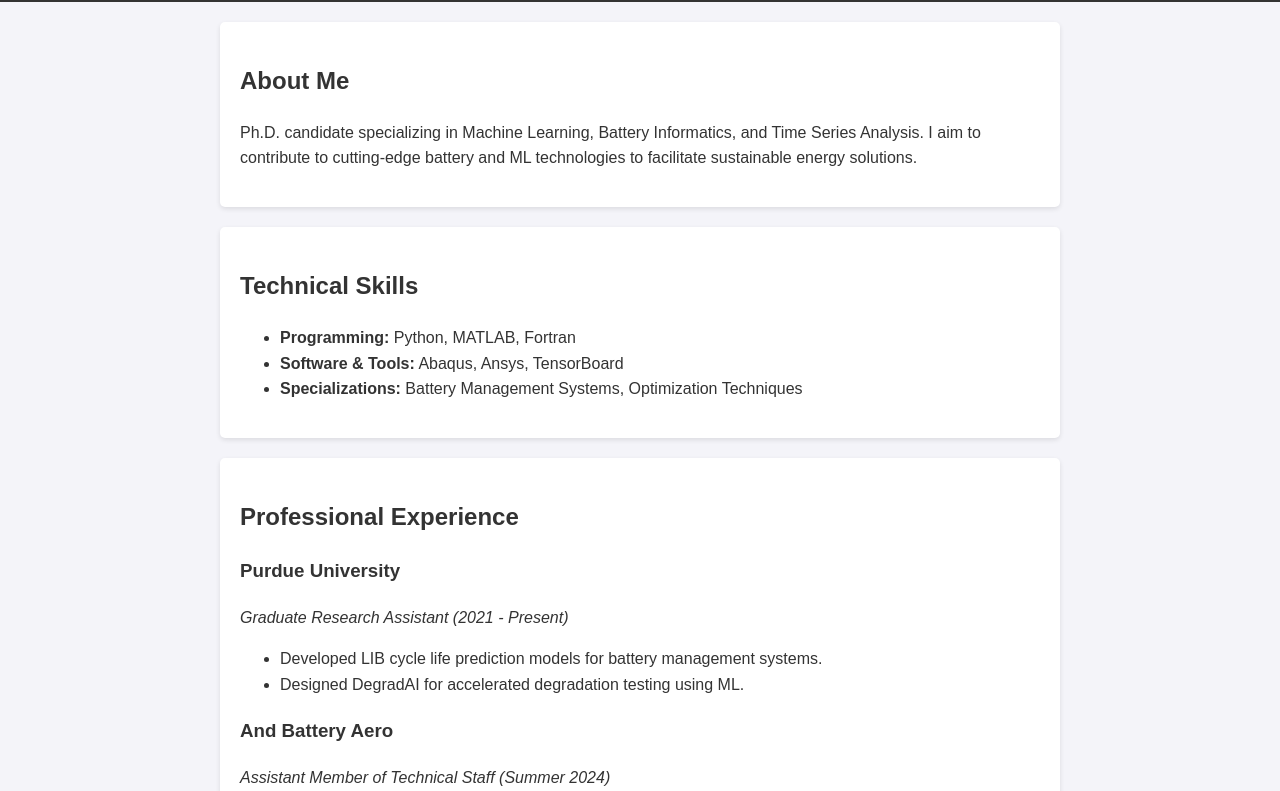
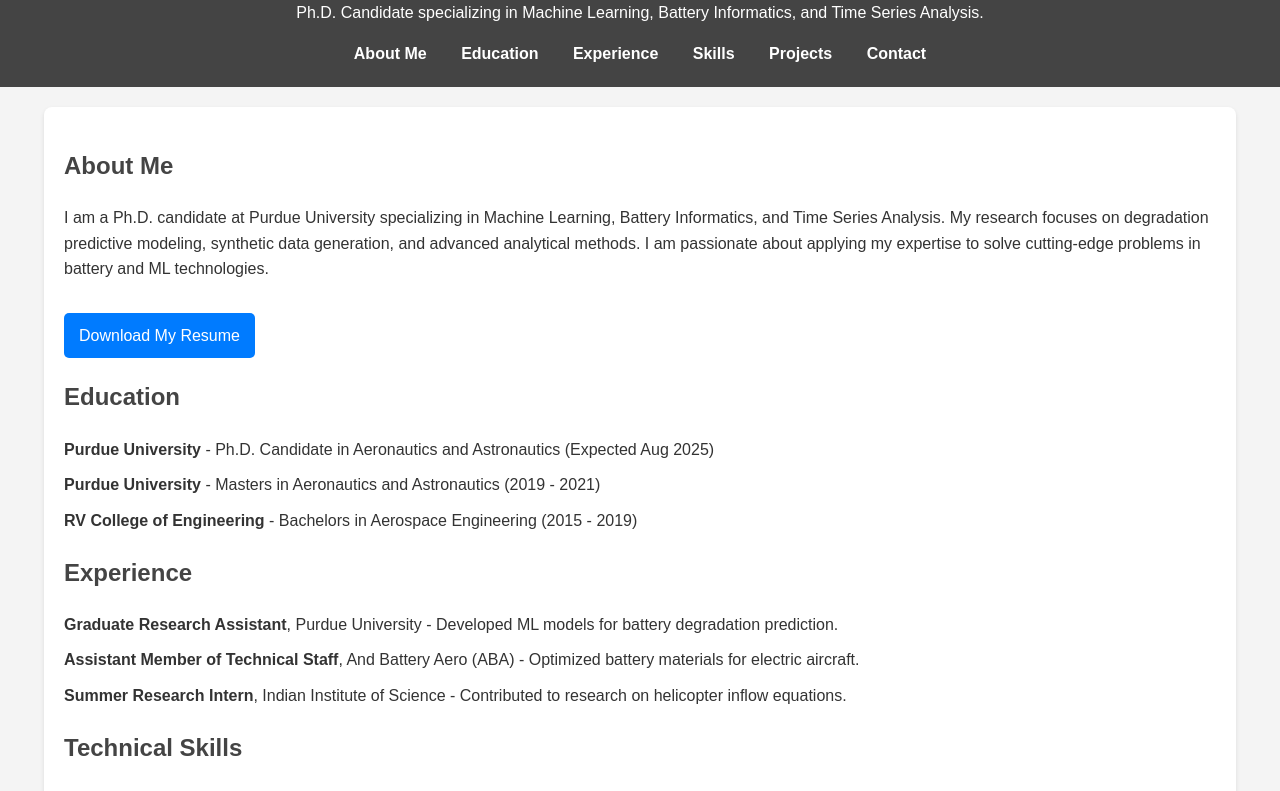
Before and after one commit to msudars/meghana-sudarshan.github.io, a plain HTML site: page index.html in a window 1280 px wide. Shown: the part 166-957 px from the top of the page. Drawn offline with Linux system fonts and the light colour scheme.

Commit message:
added some details

```diff
--- a/index.html
+++ b/index.html
@@ -3,67 +3,154 @@
 <head>
     <meta charset="UTF-8">
     <meta name="viewport" content="width=device-width, initial-scale=1.0">
+    <meta name="author" content="Meghana Sudarshan">
+    <meta name="description" content="Meghana Sudarshan's Portfolio - Ph.D. Candidate specializing in Machine Learning, Battery Informatics, and Time Series Analysis.">
     <title>Meghana Sudarshan - Portfolio</title>
-    <link rel="stylesheet" href="style.css">
+    <link rel="stylesheet" href="styles.css">
+    <style>
+        body {
+            font-family: Arial, sans-serif;
+            margin: 0;
+            padding: 0;
+            color: #333;
+            background-color: #f4f4f4;
+            line-height: 1.6;
+        }
+        header {
+            background: #444;
+            color: #fff;
+            padding: 20px 0;
+            text-align: center;
+        }
+        header img {
+            width: 150px;
+            height: 150px;
+            border-radius: 50%;
+            margin-top: 10px;
+        }
+        nav {
+            text-align: center;
+            margin-top: 15px;
+        }
+        nav a {
+            color: #fff;
+            text-decoration: none;
+            margin: 0 15px;
+            font-weight: bold;
+        }
+        .container {
+            width: 90%;
+            margin: auto;
+            overflow: hidden;
+            padding: 20px;
+            background: #fff;
+            margin-top: 20px;
+            border-radius: 8px;
+            box-shadow: 0 2px 4px rgba(0, 0, 0, 0.1);
+        }
+        section {
+            margin-bottom: 20px;
+        }
+        h1, h2, h3 {
+            color: #444;
+        }
+        .resume-download {
+            display: inline-block;
+            margin-top: 15px;
+            padding: 10px 15px;
+            color: #fff;
+            background: #007BFF;
+            text-decoration: none;
+            border-radius: 5px;
+        }
+        .resume-download:hover {
+            background: #0056b3;
+        }
+        footer {
+            text-align: center;
+            padding: 10px 0;
+            background: #444;
+            color: #fff;
+            margin-top: 20px;
+        }
+        ul {
+            list-style: none;
+            padding: 0;
+        }
+        ul li {
+            margin-bottom: 10px;
+        }
+    </style>
 </head>
 <body>
     <header>
         <h1>Meghana Sudarshan</h1>
+        <img src="profile.jpg" alt="Meghana Sudarshan">
+        <p>Ph.D. Candidate specializing in Machine Learning, Battery Informatics, and Time Series Analysis.</p>
         <nav>
-            <ul>
-                <li><a href="#about">About</a></li>
-                <li><a href="#skills">Skills</a></li>
-                <li><a href="#experience">Experience</a></li>
-                <li><a href="#publications">Publications</a></li>
-                <li><a href="#contact">Contact</a></li>
-            </ul>
+            <a href="#about">About Me</a>
+            <a href="#education">Education</a>
+            <a href="#experience">Experience</a>
+            <a href="#skills">Skills</a>
+            <a href="#projects">Projects</a>
+            <a href="#contact">Contact</a>
         </nav>
     </header>
-
+    <div class="container">
         <section id="about">
             <h2>About Me</h2>
-        <p>Ph.D. candidate specializing in Machine Learning, Battery Informatics, and Time Series Analysis. I aim to contribute to cutting-edge battery and ML technologies to facilitate sustainable energy solutions.</p>
+            <p>
+                I am a Ph.D. candidate at Purdue University specializing in Machine Learning, Battery Informatics, and Time Series Analysis.
+                My research focuses on degradation predictive modeling, synthetic data generation, and advanced analytical methods.
+                I am passionate about applying my expertise to solve cutting-edge problems in battery and ML technologies.
+            </p>
+            <a href="Meghana-Sudarshan-resume.pdf" class="resume-download" download>Download My Resume</a>
+        </section>
+
+        <section id="education">
+            <h2>Education</h2>
+            <ul>
+                <li><strong>Purdue University</strong> - Ph.D. Candidate in Aeronautics and Astronautics (Expected Aug 2025)</li>
+                <li><strong>Purdue University</strong> - Masters in Aeronautics and Astronautics (2019 - 2021)</li>
+                <li><strong>RV College of Engineering</strong> - Bachelors in Aerospace Engineering (2015 - 2019)</li>
+            </ul>
+        </section>
+
+        <section id="experience">
+            <h2>Experience</h2>
+            <ul>
+                <li><strong>Graduate Research Assistant</strong>, Purdue University - Developed ML models for battery degradation prediction.</li>
+                <li><strong>Assistant Member of Technical Staff</strong>, And Battery Aero (ABA) - Optimized battery materials for electric aircraft.</li>
+                <li><strong>Summer Research Intern</strong>, Indian Institute of Science - Contributed to research on helicopter inflow equations.</li>
+            </ul>
         </section>
 
         <section id="skills">
             <h2>Technical Skills</h2>
             <ul>
-            <li><strong>Programming:</strong> Python, MATLAB, Fortran</li>
-            <li><strong>Software & Tools:</strong> Abaqus, Ansys, TensorBoard</li>
-            <li><strong>Specializations:</strong> Battery Management Systems, Optimization Techniques</li>
+                <li>Programming: Python, MATLAB, Fortran</li>
+                <li>Software: Abaqus, Ansys, Solidworks</li>
+                <li>Machine Learning: Neural Networks, Time Series Analysis</li>
+                <li>Specializations: Battery Management Systems, Optimization Techniques</li>
             </ul>
         </section>
 
-    <section id="experience">
-        <h2>Professional Experience</h2>
-        <h3>Purdue University</h3>
-        <p><em>Graduate Research Assistant (2021 - Present)</em></p>
+        <section id="projects">
+            <h2>Selected Projects</h2>
             <ul>
-            <li>Developed LIB cycle life prediction models for battery management systems.</li>
-            <li>Designed DegradAI for accelerated degradation testing using ML.</li>
+                <li><strong>Image Transformer with DeiT:</strong> Fine-tuned DeiT for classification tasks, achieving high accuracy.</li>
+                <li><strong>Neural Network for Lithium-ion Battery Performance:</strong> Developed an on-device neural network for efficient analysis.</li>
+                <li><strong>Regression ML Model for Finite Element Simulations:</strong> Achieved less than 4% error on stress test data.</li>
             </ul>
-        <h3>And Battery Aero</h3>
-        <p><em>Assistant Member of Technical Staff (Summer 2024)</em></p>
-        <ul>
-            <li>Optimized battery materials for electric aircraft.</li>
-        </ul>
-    </section>
-
-    <section id="publications">
-        <h2>Publications</h2>
-        <ol>
-            <li>Meghana Sudarshan et al., “DegradAI: Long-Term Capacity Degradation Prediction for Lithium-Ion Batteries” - Journal of Energy Storage (Submitted)</li>
-            <li>Jaya Vikeswara Rao Vajja, Meghana Sudarshan et al., “In Operando Health Monitoring for Lithium-Ion Batteries” - Batteries (2024)</li>
-        </ol>
         </section>
 
         <section id="contact">
             <h2>Contact</h2>
             <p>Email: <a href="mailto:sudarshan.meghana@gmail.com">sudarshan.meghana@gmail.com</a></p>
-        <p>LinkedIn: <a href="https://www.linkedin.com/in/meghanasudarshan/" target="_blank">My LinkedIn Profile</a></p>
-        <p>Google Scholar: <a href="https://scholar.google.com/citations?user=NRkEmQEAAAAJ&hl=en" target="_blank">My Google Scholar Profile</a></p>
+            <p>LinkedIn: <a href="https://www.linkedin.com/in/meghanasudarshan/" target="_blank">linkedin.com/in/meghanasudarshan</a></p>
+            <p>Google Scholar: <a href="https://scholar.google.com/citations?user=NRkEmQEAAAAJ&hl=en" target="_blank">Google Scholar Profile</a></p>
         </section>
-
+    </div>
     <footer>
         <p>&copy; 2025 Meghana Sudarshan</p>
     </footer>
--- a/style.css
+++ b/style.css
@@ -3,44 +3,51 @@ body {
     margin: 0;
     padding: 0;
     line-height: 1.6;
-    background-color: #f4f4f9;
-    color: #333;
+    background-color: #f4f4f4;
 }
 
 header {
-    background: #333;
+    text-align: center;
+    padding: 2rem;
+    background-color: #333;
     color: #fff;
-    padding: 1rem 0;
-    text-align: center;
 }
 
-nav ul {
-    list-style: none;
-    padding: 0;
+header .profile img {
+    width: 150px;
+    height: 150px;
+    border-radius: 50%;
+    margin-bottom: 1rem;
 }
 
-nav ul li {
-    display: inline;
-    margin: 0 10px;
+header a {
+    display: inline-block;
+    margin-top: 1rem;
+    color: #fff;
+    background: #007bff;
+    padding: 0.5rem 1rem;
+    text-decoration: none;
+    border-radius: 5px;
 }
 
-nav ul li a {
-    color: #fff;
-    text-decoration: none;
+header a:hover {
+    background: #0056b3;
+}
+
+main {
+    padding: 2rem;
 }
 
 section {
-    padding: 20px;
-    margin: 20px auto;
-    max-width: 800px;
-    background: #fff;
-    border-radius: 5px;
-    box-shadow: 0 2px 5px rgba(0, 0, 0, 0.1);
+    margin-bottom: 2rem;
 }
 
 footer {
     text-align: center;
-    padding: 10px 0;
-    background: #333;
+    padding: 1rem;
+    background-color: #333;
     color: #fff;
+    position: absolute;
+    bottom: 0;
+    width: 100%;
 }
```
Lines whose indentation alone changed are shown as unchanged.
